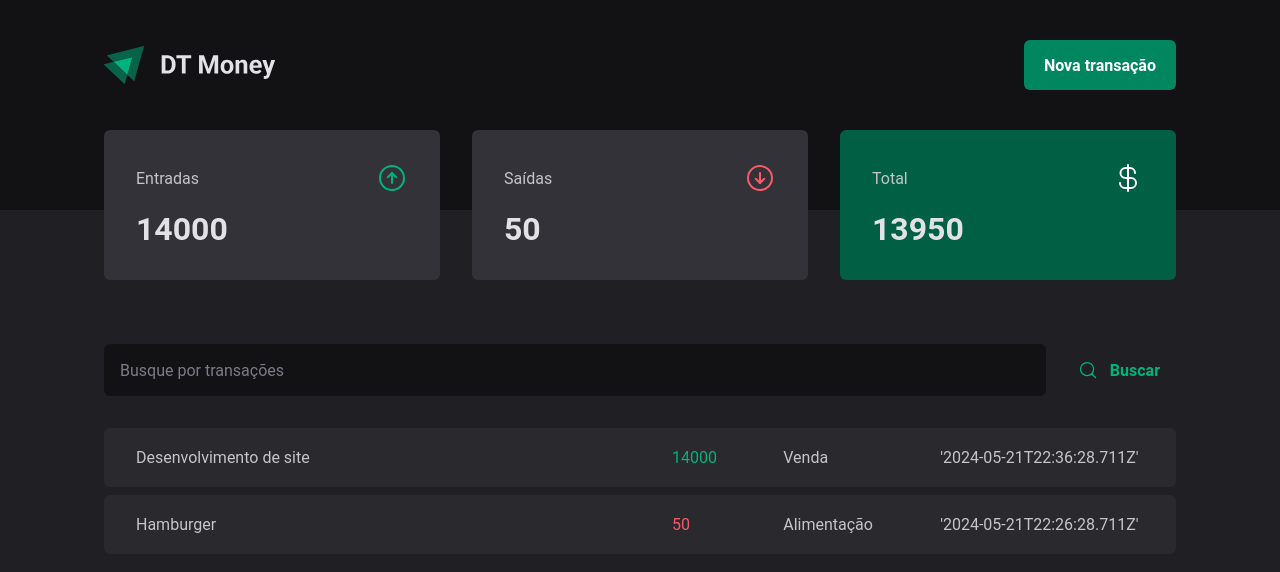
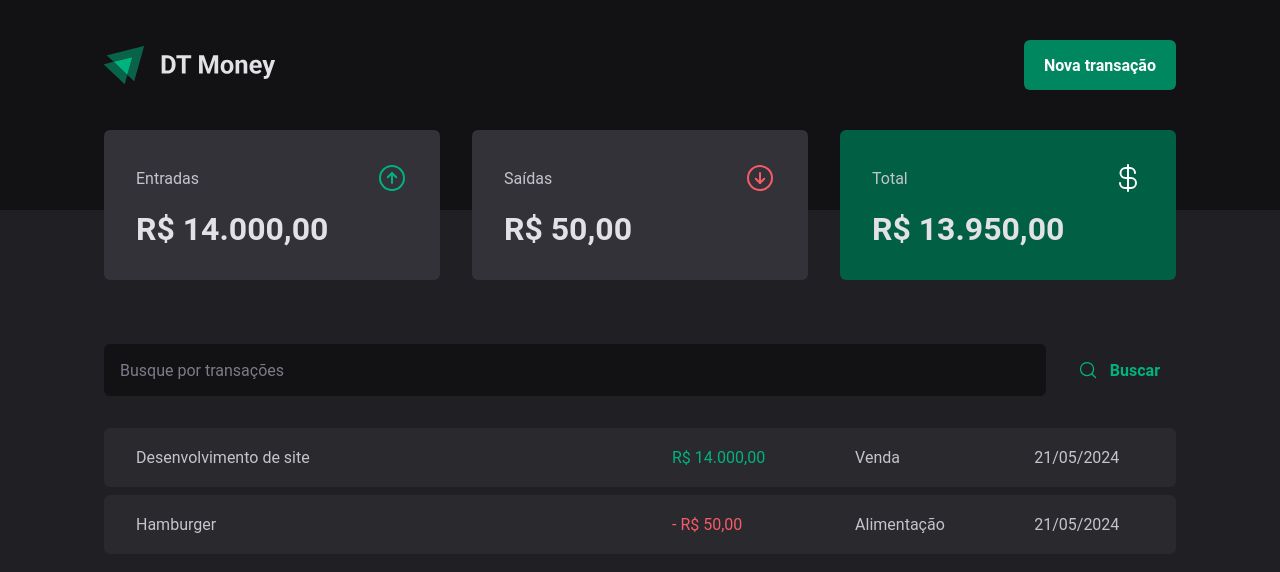
Before and after one commit to FelipeRBDantas/03-dt-money, a React app: page / in a window 1280 px wide. Shown: the top 572 px of the page. Built offline with nearby package versions, Linux system fonts and the light colour scheme; data requests are answered from the project's data file; the HTML template or start-up script is replaced by a standard one.

Commit message:
feat: Connecting to the API - Transactions Page with Summary - Integrating Json Server and Formatters Utils

```diff
--- a/server.json
+++ b/server.json
@@ -6,7 +6,7 @@
       "type": "income",
       "category": "Venda",
       "price": 14000,
-      "createdAt": "'2024-05-21T22:36:28.711Z'"
+      "createdAt": "2024-05-21T22:36:28.711Z"
     },
     {
       "id": 2,
@@ -14,7 +14,7 @@
       "type": "outcome",
       "category": "Alimentação",
       "price": 50,
-      "createdAt": "'2024-05-21T22:26:28.711Z'"
+      "createdAt": "2024-05-21T22:26:28.711Z"
     }
   ]
 }
--- a/src/components/Summary/index.tsx
+++ b/src/components/Summary/index.tsx
@@ -1,6 +1,8 @@
 import { useContext } from "react";
 
 import { ArrowCircleDown, ArrowCircleUp, CurrencyDollar } from "phosphor-react";
+
+import { priceFormatter } from "../../utils/formatter";
 
 import { TransactionsContext } from "../../contexts/TransactionsContext";
 
@@ -35,7 +37,7 @@
           <ArrowCircleUp size={32} color="#00B37E" />
         </header>
 
-        <strong>{ summary.income }</strong>
+        <strong>{ priceFormatter.format(summary.income) }</strong>
       </SummaryCard>
 
       <SummaryCard>
@@ -44,7 +46,7 @@
           <ArrowCircleDown size={32} color="#F75A68" />
         </header>
 
-        <strong>{ summary.outcome }</strong>
+        <strong>{ priceFormatter.format(summary.outcome) }</strong>
       </SummaryCard>
 
       <SummaryCard variant="green">
@@ -53,7 +55,7 @@
           <CurrencyDollar size={32} color="#fff" />
         </header>
 
-        <strong>{ summary.total }</strong>
+        <strong>{ priceFormatter.format(summary.total) }</strong>
       </SummaryCard>
     </SummaryContainer>
   )
--- a/src/pages/Transactions/index.tsx
+++ b/src/pages/Transactions/index.tsx
@@ -1,6 +1,8 @@
 import { useContext } from "react";
 
 import { TransactionsContext } from "../../contexts/TransactionsContext";
+
+import { dateFormatter, priceFormatter } from "../../utils/formatter";
 
 import { Header } from "../../components/Header";
 import { Summary } from "../../components/Summary";
@@ -26,10 +28,13 @@
               <tr key={transaction.id}>
                 <td width="50%">{transaction.title}</td>
                 <td>
-                  <PriceHighLight variant={transaction.type}>{ transaction.price }</PriceHighLight>
+                  <PriceHighLight variant={transaction.type}>
+                    { transaction.type === 'outcome' && '- ' }
+                    { priceFormatter.format(transaction.price) }
+                  </PriceHighLight>
                 </td>
                 <td>{ transaction.category }</td>
-                <td>{ transaction.createdAt }</td>
+                <td>{ dateFormatter.format(new Date(transaction.createdAt)) }</td>
               </tr>
             )) }
           </tbody>
--- /dev/null
+++ b/src/utils/formatter.ts
@@ -0,0 +1,6 @@
+export const dateFormatter = new Intl.DateTimeFormat('pt-BR')
+
+export const priceFormatter = new Intl.NumberFormat('pt-BR', {
+  style: 'currency',
+  currency: 'BRL'
+})
```
